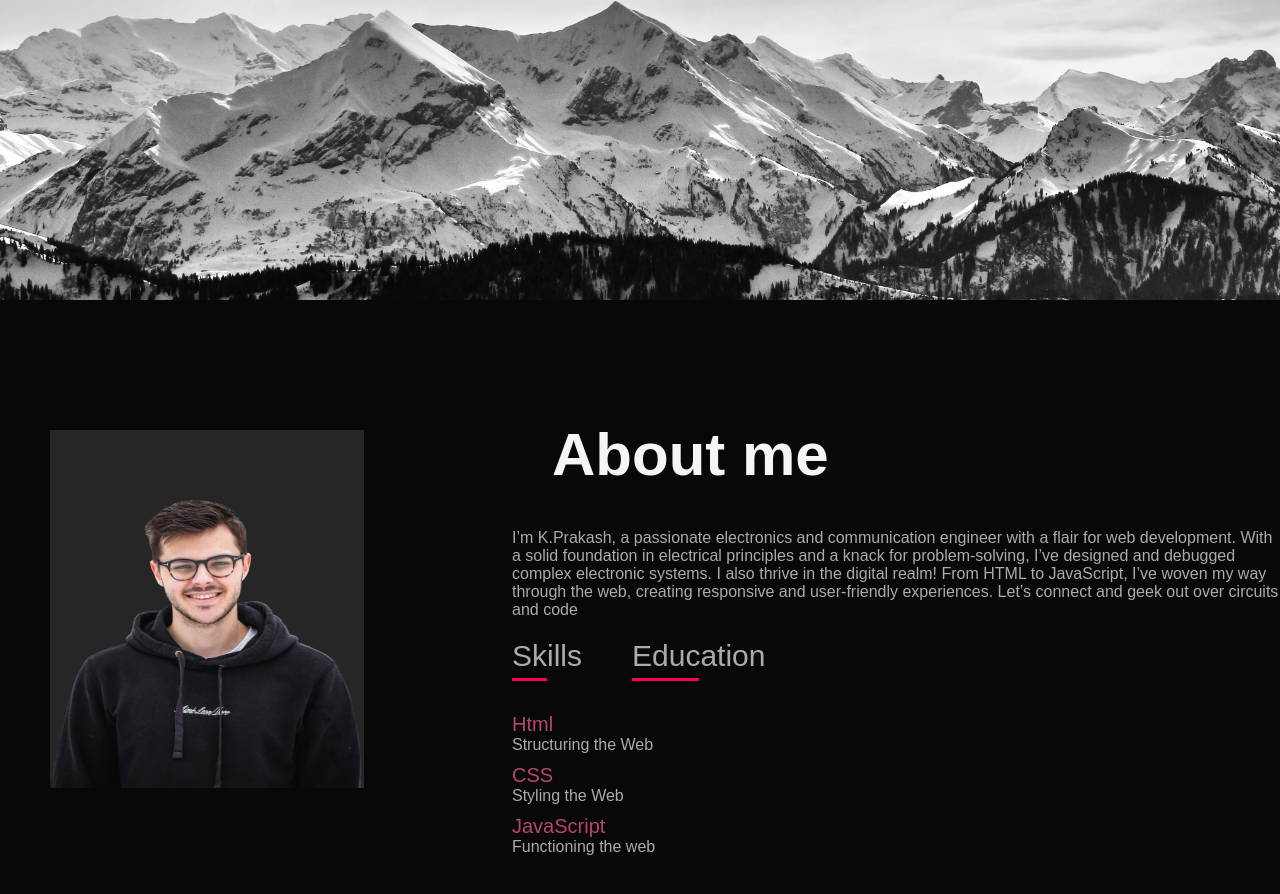
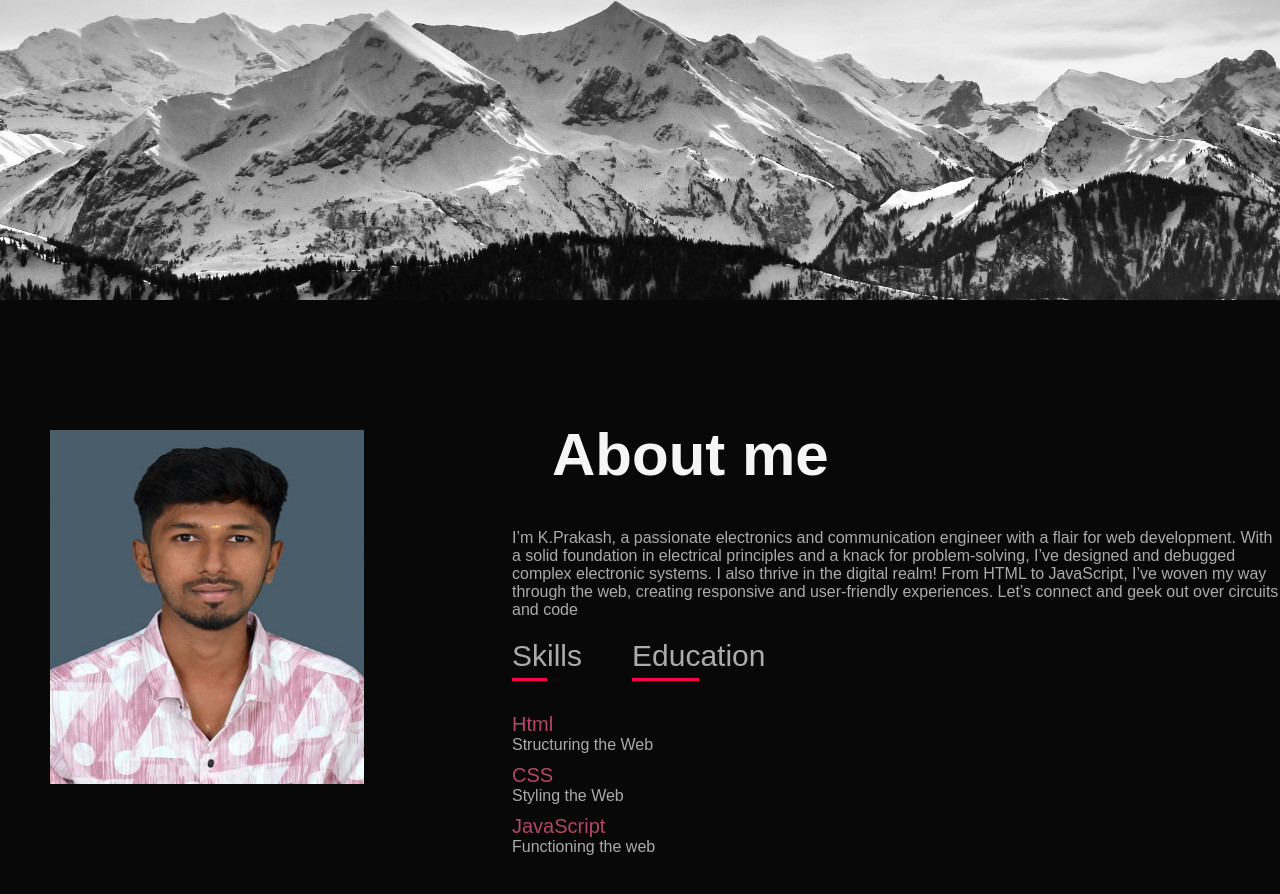
Before and after one commit to Prakash-K18/Portfolio-Mine, a plain HTML site: page index.html in a window 1280 px wide. Shown: the part 500-1394 px from the top of the page. Drawn offline with Linux system fonts and the light colour scheme.

Commit message:
Update index.html

```diff
--- a/index.html
+++ b/index.html
@@ -35,7 +35,7 @@
     <div class="container">
       <div class="row">
         <div class="about-col-1">
-          <img src="images/user.png">
+          <img src="images/Photo.jpg">
         </div>
         <div class="about-col-2">
           <h1 class="sub-title">About me</h1>
```
